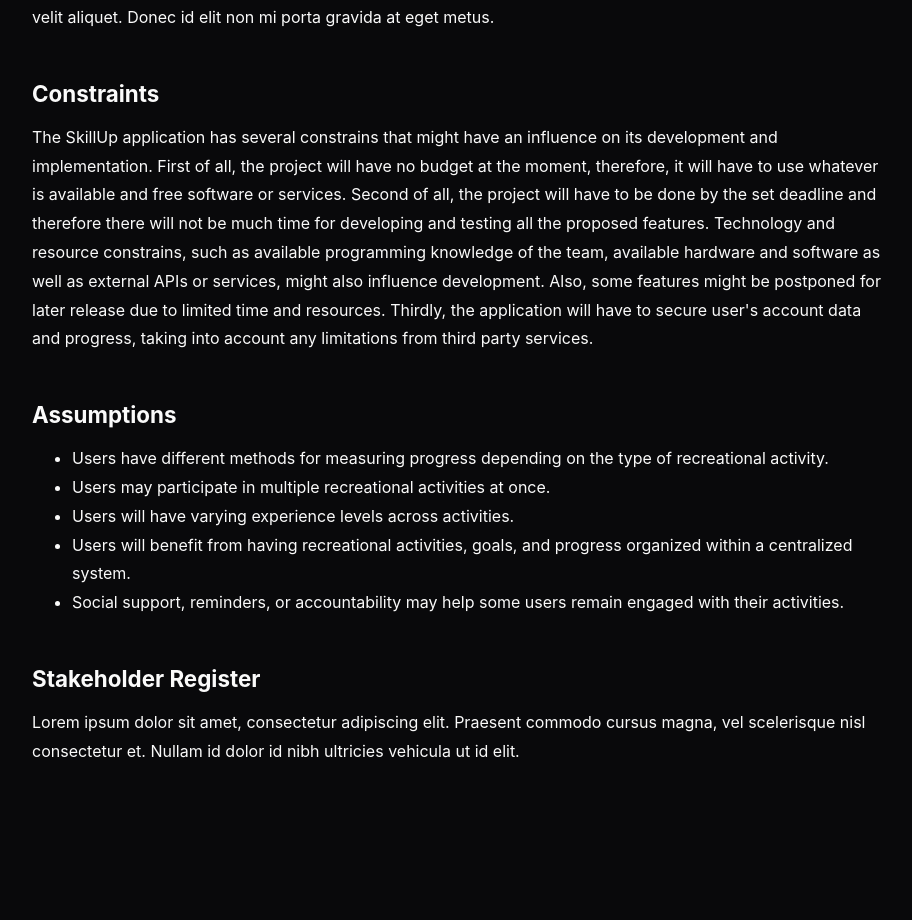
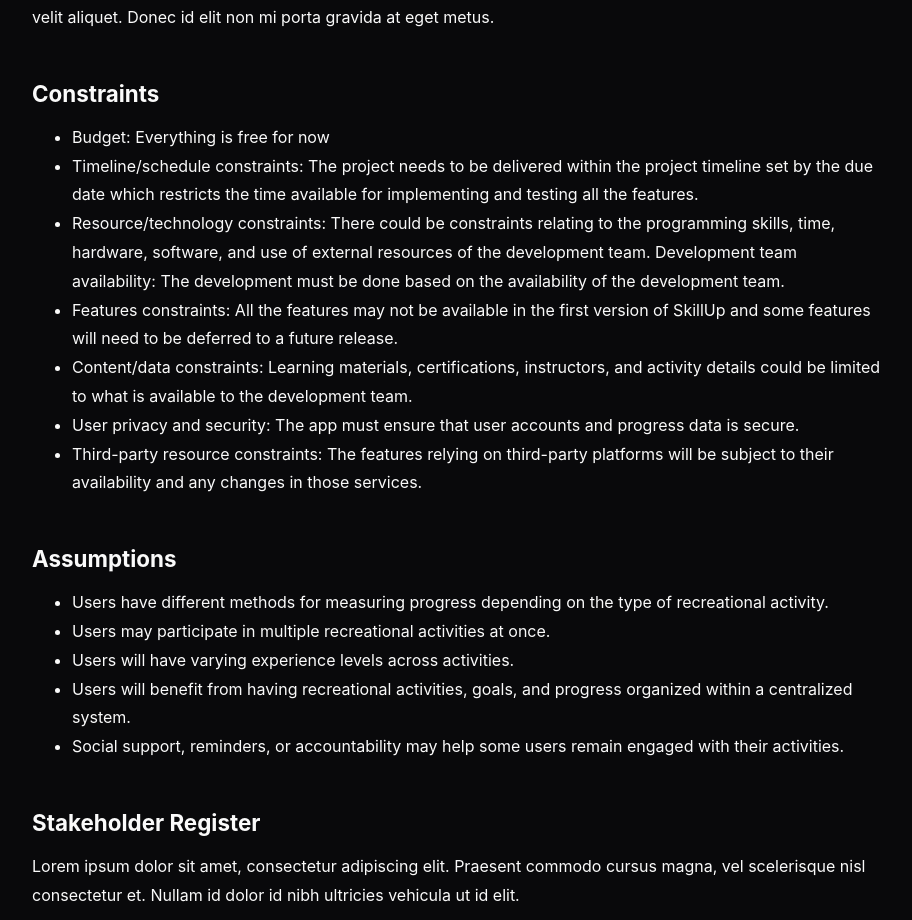
Before and after one commit to JuanReyna1/skill_tracker, a React app in the folder frontend/: page /sprint-1 in a window 1280 px wide. Shown: the part 2661-3581 px from the top of the page, without its empty margins (90-1002 px from the left). Built offline with nearby package versions, Linux system fonts and the light colour scheme; the HTML template or start-up script is replaced by a standard one.

Commit message:
Constraints Section V4

```diff
--- a/frontend/src/pages/Sprint1.jsx
+++ b/frontend/src/pages/Sprint1.jsx
@@ -153,7 +153,29 @@
                     <div className="sprint-topic">
                         <h3>Constraints</h3>
                         <p>
-                            The SkillUp application has several constrains that might have an influence on its development and implementation. First of all, the project will have no budget at the moment, therefore, it will have to use whatever is available and free software or services. Second of all, the project will have to be done by the set deadline and therefore there will not be much time for developing and testing all the proposed features. Technology and resource constrains, such as available programming knowledge of the team, available hardware and software as well as external APIs or services, might also influence development. Also, some features might be postponed for later release due to limited time and resources. Thirdly, the application will have to secure user's account data and progress, taking into account any limitations from third party services.
+                             <ul>
+                                <li>
+                                    Budget: Everything is free for now
+                                </li>
+                                <li>
+                                    Timeline/schedule constraints: The project needs to be delivered within the project timeline set by the due date which restricts the time available for implementing and testing all the features.
+                                </li>
+                                <li>
+                                    Resource/technology constraints: There could be constraints relating to the programming skills, time, hardware, software, and use of external resources of the development team. Development team availability: The development must be done based on the availability of the development team.
+                                </li>
+                                <li>
+                                    Features constraints: All the features may not be available in the first version of SkillUp and some features will need to be deferred to a future release.
+                                </li>
+                                <li>
+                                    Content/data constraints: Learning materials, certifications, instructors, and activity details could be limited to what is available to the development team.
+                                </li>
+                                <li>
+                                    User privacy and security: The app must ensure that user accounts and progress data is secure.
+                                </li>
+                                <li>
+                                    Third-party resource constraints: The features relying on third-party platforms will be subject to their availability and any changes in those services.
+                                </li>
+                            </ul>
                         </p>
                     </div>
 
```
